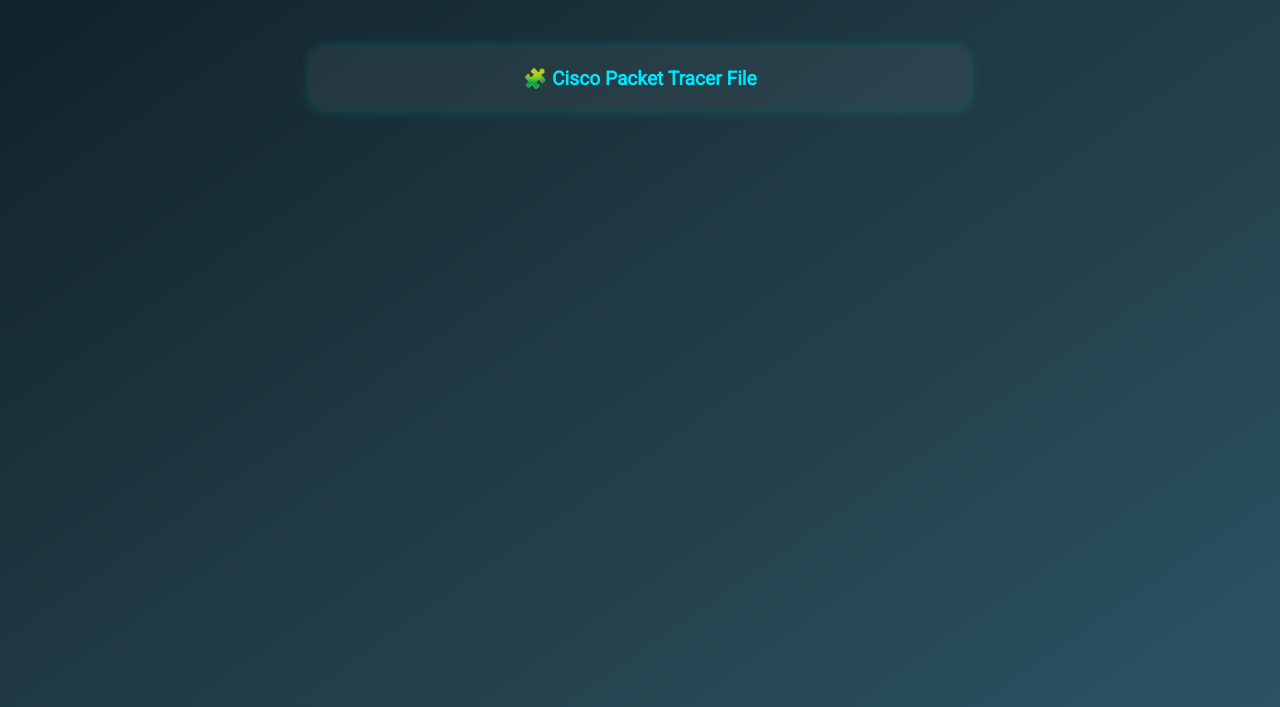
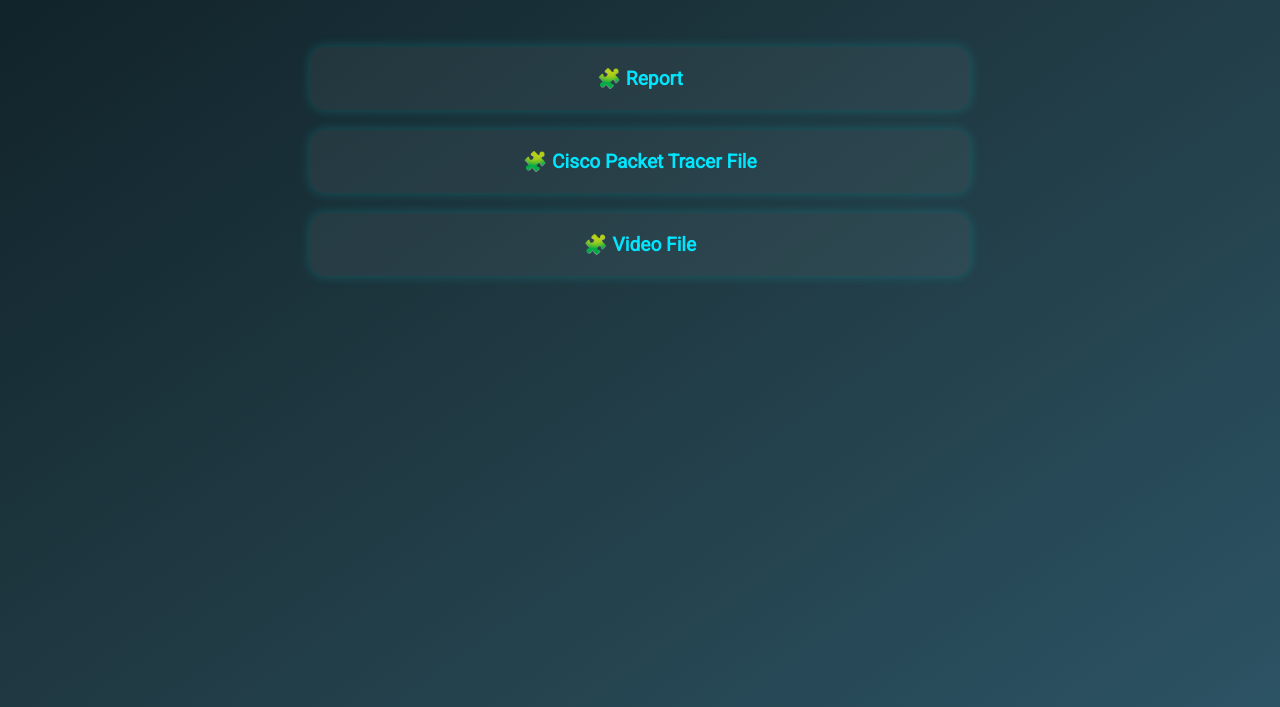
Before and after one commit to virasith05/Computer-Networks, a plain HTML site: page answers_q4.html in a window 1280 px wide. Shown: the part 93-800 px from the top of the page. Drawn offline with Linux system fonts and the light colour scheme.

Commit message:
algorithm files

```diff
--- a/answers_q4.html
+++ b/answers_q4.html
@@ -12,8 +12,17 @@
   </header>
 
   <div class="resources">
-    <div class="resource" onclick="downloadFile('Gaming Hub.pkt')">
+
+    <div class="resource" onclick="downloadFile('Q4/Report.pdf')">
+      🧩 Report
+    </div>
+
+    <div class="resource" onclick="downloadFile('Q4/OSPF.pkt')">
       🧩 Cisco Packet Tracer File
+    </div>
+
+    <div class="resource" onclick="downloadFile('Q4/Packet_Tracer_Video.mp4')">
+      🧩 Video File
     </div>
   </div>
 
```
Also changed, not shown: 3 other files.
